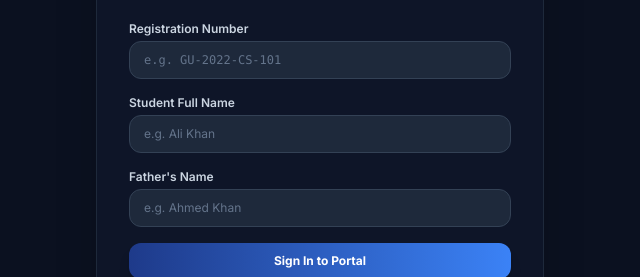
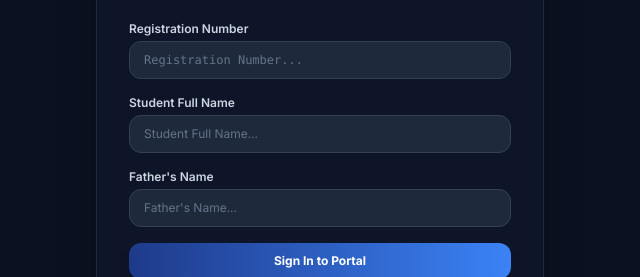
Before and after one commit to 70180280-blip/ghani-university-portal, a website: page public/index.html in a window 1280 px wide. Shown: the part 287-564 px from the top of the page, 538-1178 px from the left. Drawn offline with nearby package versions, Linux system fonts and the light colour scheme; no server answers.

Commit message:
fix: sanitize student login fields - set clean placeholders Registration Number..., Student Full Name..., Father's Name..., and remove mock name examples

```diff
--- a/public/index.html
+++ b/public/index.html
@@ -93,8 +93,8 @@
         <!-- Logged-in Student Menu -->
         <div id="user-profile-menu" class="hidden flex items-center gap-3 pl-2 border-l border-white/20">
           <div class="text-right hidden md:block">
-            <span id="nav-student-name" class="block text-xs font-bold text-white">Student Name</span>
-            <span id="nav-student-reg" class="block text-[10px] text-sky-200">GU-2022-CS-101</span>
+            <span id="nav-student-name" class="block text-xs font-bold text-white">Student</span>
+            <span id="nav-student-reg" class="block text-[10px] text-sky-200"></span>
           </div>
           <button id="logout-btn" class="px-3 py-1.5 bg-red-600 hover:bg-red-700 text-white rounded-lg text-xs font-semibold shadow transition flex items-center gap-1">
             <span>Logout</span>
@@ -141,19 +141,19 @@
         <form id="student-login-form" class="space-y-4">
           <div>
             <label class="block text-xs font-semibold text-slate-300 mb-1">Registration Number</label>
-            <input type="text" id="login-reg-no" required placeholder="e.g. GU-2022-CS-101"
+            <input type="text" id="login-reg-no" required placeholder="Registration Number..."
                  class="w-full bg-slate-800 border border-slate-700 rounded-xl px-3.5 py-2.5 text-xs text-white placeholder-slate-500 focus:outline-none focus:border-sky-500 focus:ring-1 focus:ring-sky-500 font-mono" />
         </div>
 
         <div>
           <label class="block text-xs font-semibold text-slate-300 mb-1">Student Full Name</label>
-          <input type="text" id="login-student-name" required placeholder="e.g. Ali Khan"
+          <input type="text" id="login-student-name" required placeholder="Student Full Name..."
                  class="w-full bg-slate-800 border border-slate-700 rounded-xl px-3.5 py-2.5 text-xs text-white placeholder-slate-500 focus:outline-none focus:border-sky-500 focus:ring-1 focus:ring-sky-500" />
         </div>
 
         <div>
           <label class="block text-xs font-semibold text-slate-300 mb-1">Father's Name</label>
-          <input type="text" id="login-father-name" required placeholder="e.g. Ahmed Khan"
+          <input type="text" id="login-father-name" required placeholder="Father's Name..."
                  class="w-full bg-slate-800 border border-slate-700 rounded-xl px-3.5 py-2.5 text-xs text-white placeholder-slate-500 focus:outline-none focus:border-[#3B82F6] focus:ring-1 focus:ring-[#3B82F6]" />
         </div>
 
@@ -194,8 +194,8 @@
             <span class="px-2.5 py-0.5 rounded-full text-[11px] font-bold bg-emerald-500/20 text-emerald-400 border border-emerald-500/30">Active</span>
           </div>
           <p class="text-xs text-slate-300">
-            s/o <span id="banner-father-name" class="font-semibold text-white">Father Name</span> |
-            Reg No: <span id="banner-reg-no" class="font-mono text-[#93C5FD] font-bold">GU-2022-CS-101</span>
+            s/o <span id="banner-father-name" class="font-semibold text-white">—</span> |
+            Reg No: <span id="banner-reg-no" class="font-mono text-[#93C5FD] font-bold">—</span>
           </p>
           <p class="text-xs text-[#93C5FD]">
             Current Class: <strong id="banner-class">BSCS - Semester 4</strong> | Sheikhupura Campus
```
Also changed, not shown: views/index.html (+7 -7 lines).
